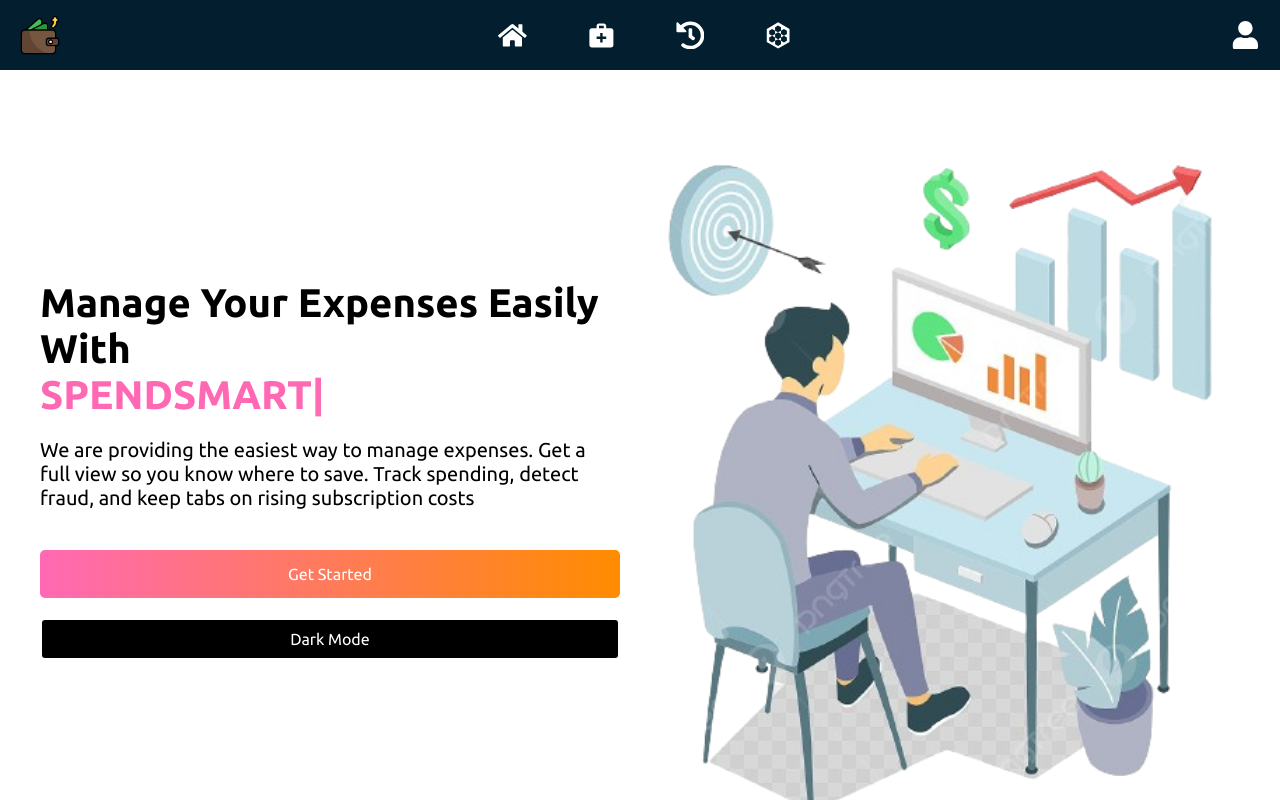
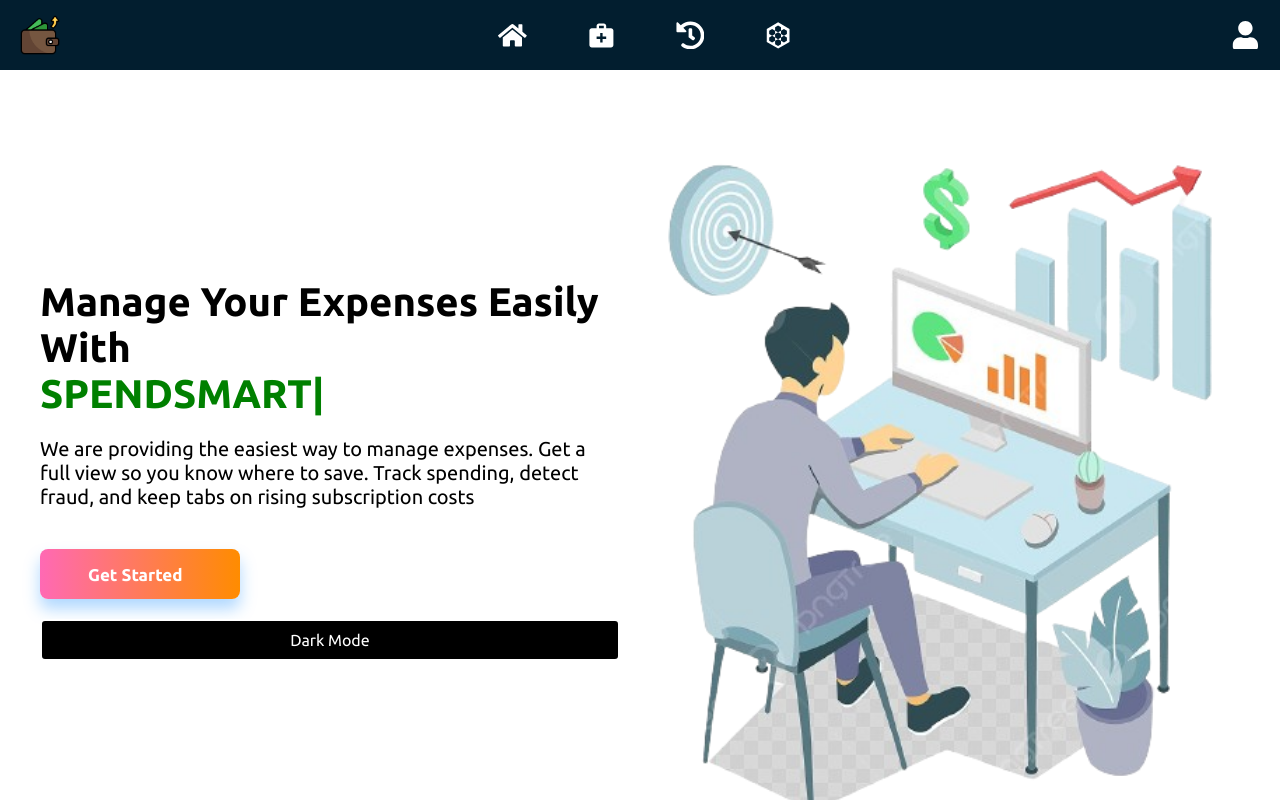
Before and after one commit to Pritam-Raj/ExpenseTracker, a React (Vite) app: page / in a window 1280 px wide. Built offline with nearby package versions, Linux system fonts and the light colour scheme.

Commit message:
button styled

```diff
--- a/package.json
+++ b/package.json
@@ -14,7 +14,7 @@
     "gsap": "^3.12.5",
     "react": "^18.3.1",
     "react-dom": "^18.3.1",
-    "react-icons": "^4.4.0",
+    "react-icons": "^4.12.0",
     "react-router-dom": "^6.24.0",
     "typed.js": "^2.1.0",
     "types.js": "^2.0.1"
--- a/src/pages/Home.css
+++ b/src/pages/Home.css
@@ -40,7 +40,8 @@
   }
 
   .hero-content .brand-name {
-    color: #ff69b4; /* Use your brand's color */
+    /* color: #ff69b4; */
+    color: green;
   }
 
   .hero-content p {
@@ -55,12 +56,14 @@
     border: none;
     cursor: pointer;
     font-size: 1rem;
+
     border-radius: 5px;
     transition: background 0.3s ease;
   }
 
   .get-started-btn:hover {
-    background: linear-gradient(to right, #ff8c00, #ff69b4);
+    /* background: linear-gradient(to right, #ff8c00, #ff69b4); */
+    background: green;
   }
 
   .hero-image {
@@ -81,6 +84,64 @@
   .hero:hover {
     transform: scale(1.05);
   }
+
+  .get-started-btn{
+    outline: 0;
+    border: 0;
+    display: flex;
+    flex-direction: column;
+    width: 200px;
+    padding-top: 20px;
+    height: 50px;
+    border-radius: 0.5em;
+    box-shadow: 0 0.625em 1em 0 rgba(30, 143, 255, 0.35);
+    overflow: hidden;
+   }
+
+   .get-started-btn div {
+    transform: translateY(0px);
+    width: 100%;
+   }
+
+   .get-started-btn,
+   .get-started-btn div {
+    transition: 0.6s cubic-bezier(.16,1,.3,1);
+   }
+
+   .get-started-btn div span {
+    display: flex;
+    align-items: center;
+    justify-content: space-between;
+    height: 50px;
+    padding: 0.75em 1.125em;
+   }
+
+   .get-started-btn div:nth-child(1) {
+    /* background-color: #1e90ff; */
+   }
+
+   .get-started-btn div:nth-child(2) {
+    /* background-color: #21dc62; */
+   }
+
+  .get-started-btn:hover {
+    box-shadow: 0 0.625em 1em 0 rgba(33, 220, 98, 0.35);
+   }
+
+   .get-started-btn:hover div {
+    transform: translateY(-50px);
+   }
+
+   .get-started-btn p {
+    font-size: 17px;
+    font-weight: bold;
+    /* align-items: center; */
+    color: #ffffff;
+   }
+
+   .get-started-btn:active {
+    transform: scale(0.95);
+   }
 
   @keyframes float {
     0%, 100% {
@@ -132,13 +193,14 @@
     color: #fff; /* White text color in dark mode */
   }
 
-  .dark-mode .get-started-btn {
+  /* .dark-mode .get-started-btn {
     background: linear-gradient(to right, #ff69b4, #ff8c00);
     color: #fff;
-  }
+  } */
 
   .dark-mode .hero-content .brand-name {
-    color: #ff69b4; /* Brand color remains unchanged */
+    /* color: #ff69b4; */
+    color: green;
   }
 
   .dark-mode .trusted-by-section p {
@@ -160,10 +222,10 @@
     color: #000; /* Black text color in light mode */
   }
 
-  .light-mode .get-started-btn {
+  /* .light-mode .get-started-btn {
     background: linear-gradient(to right, #ff69b4, #ff8c00);
     color: #fff;
-  }
+  } */
 
   .light-mode .hero-content .brand-name {
     color: #ff69b4; /* Brand color remains unchanged */
--- a/src/pages/Home.jsx
+++ b/src/pages/Home.jsx
@@ -53,7 +53,19 @@
             </span>
           </h1>
           <p className="typing-text">We are providing the easiest way to manage expenses. Get a full view so you know where to save. Track spending, detect fraud, and keep tabs on rising subscription costs</p>
-          <button className="get-started-btn">Get Started</button>
+          <button className="get-started-btn">
+          <div>
+            <span>
+              <p>Get Started</p>
+            </span>
+          </div>
+          <div>
+            <span>
+              <p>Lets Go!!!</p>
+            </span>
+          </div>
+          </button>
+
           <button className="dark-mode-btn" onClick={toggleDarkMode}>
             {isDarkMode ? 'Light Mode' : 'Dark Mode'}
           </button>
```
Also changed, not shown: 1 other file (tests, documents, lock files or other folders).
